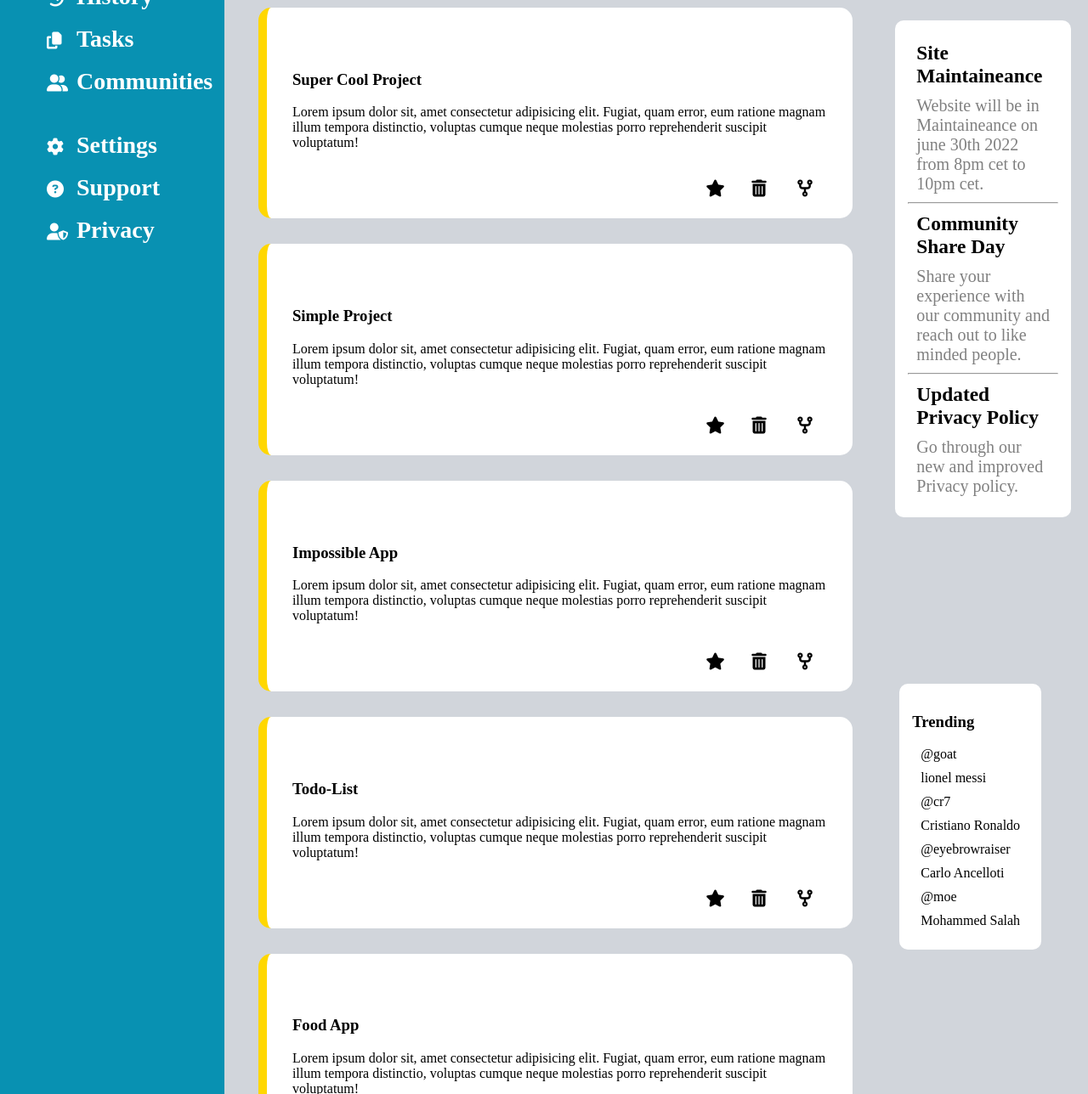
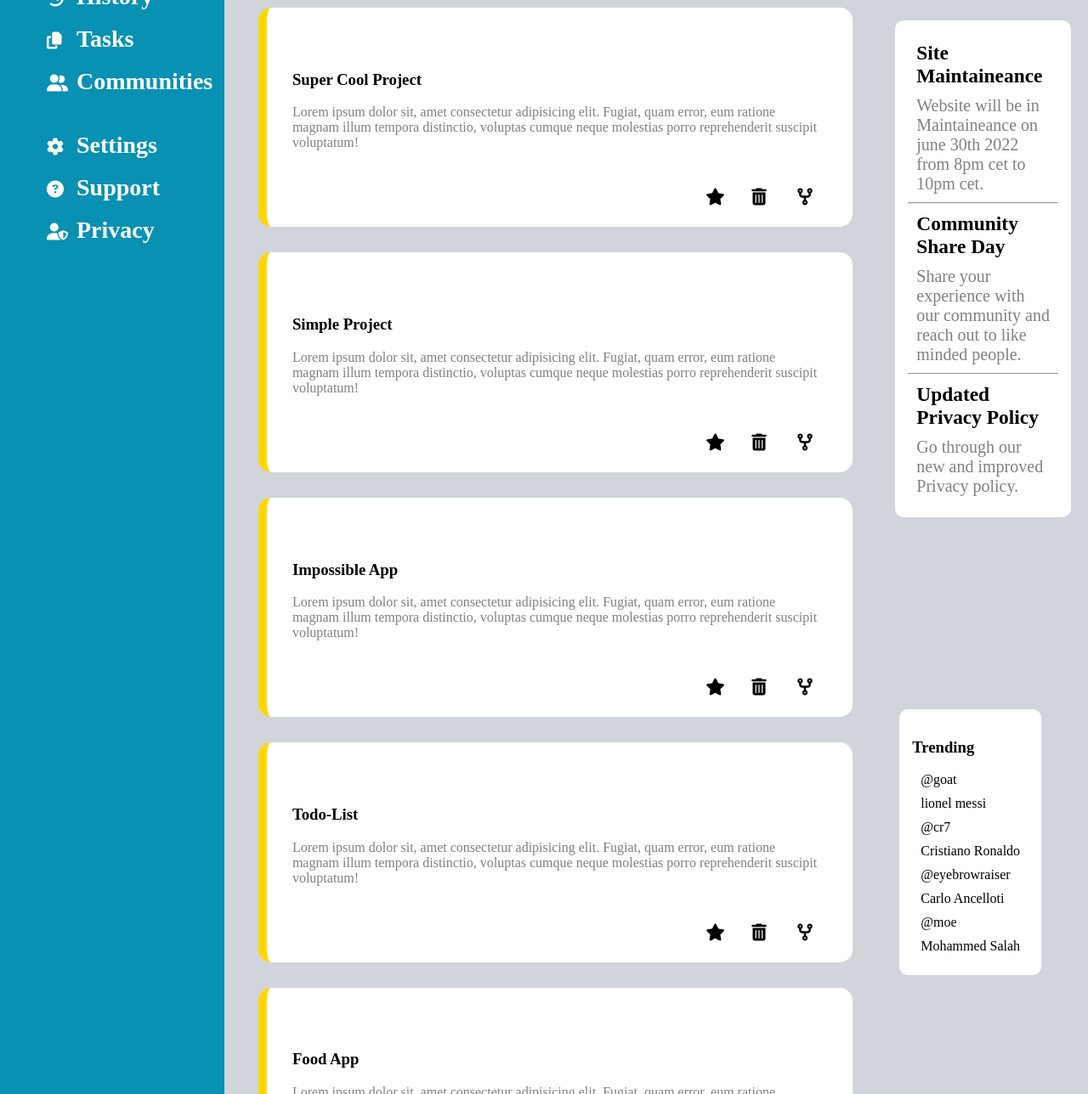
Before and after one commit to amannagle/admindashboard, a plain HTML site: page index.html in a window 1280 px wide. Shown: the part 332-1620 px from the top of the page at 85% size. Drawn offline with Linux system fonts and the light colour scheme.

Commit message:
added styling to all p

```diff
--- a/index.html
+++ b/index.html
@@ -69,7 +69,7 @@
         <div class="card">
             <div class="body">
                 <h3>Super Cool Project</h3>
-                Lorem ipsum dolor sit, amet consectetur adipisicing elit. Fugiat, quam error, eum ratione magnam illum tempora distinctio, voluptas cumque neque molestias porro reprehenderit suscipit voluptatum!
+                <p>Lorem ipsum dolor sit, amet consectetur adipisicing elit. Fugiat, quam error, eum ratione magnam illum tempora distinctio, voluptas cumque neque molestias porro reprehenderit suscipit voluptatum!</p>
             </div>
             <div class="icons">
                 <i class="fa-solid fa-star"></i>
@@ -80,7 +80,7 @@
         <div class="card">
             <div class="body">
                 <h3>Simple Project</h3>
-                Lorem ipsum dolor sit, amet consectetur adipisicing elit. Fugiat, quam error, eum ratione magnam illum tempora distinctio, voluptas cumque neque molestias porro reprehenderit suscipit voluptatum!
+                <p>Lorem ipsum dolor sit, amet consectetur adipisicing elit. Fugiat, quam error, eum ratione magnam illum tempora distinctio, voluptas cumque neque molestias porro reprehenderit suscipit voluptatum!</p>
             </div>
             <div class="icons">
                 <i class="fa-solid fa-star"></i>
@@ -91,7 +91,7 @@
         <div class="card">
             <div class="body">
                 <h3>Impossible App</h3>
-                Lorem ipsum dolor sit, amet consectetur adipisicing elit. Fugiat, quam error, eum ratione magnam illum tempora distinctio, voluptas cumque neque molestias porro reprehenderit suscipit voluptatum!
+                <p>Lorem ipsum dolor sit, amet consectetur adipisicing elit. Fugiat, quam error, eum ratione magnam illum tempora distinctio, voluptas cumque neque molestias porro reprehenderit suscipit voluptatum!</p>
             </div>
             <div class="icons">
                 <i class="fa-solid fa-star"></i>
@@ -102,7 +102,7 @@
         <div class="card">
             <div class="body">
                 <h3>Todo-List</h3>
-                Lorem ipsum dolor sit, amet consectetur adipisicing elit. Fugiat, quam error, eum ratione magnam illum tempora distinctio, voluptas cumque neque molestias porro reprehenderit suscipit voluptatum!
+                <p>Lorem ipsum dolor sit, amet consectetur adipisicing elit. Fugiat, quam error, eum ratione magnam illum tempora distinctio, voluptas cumque neque molestias porro reprehenderit suscipit voluptatum!</p>
             </div>
             <div class="icons">
                 <i class="fa-solid fa-star"></i>
@@ -113,7 +113,7 @@
         <div class="card">
             <div class="body">
                 <h3>Food App</h3>
-                Lorem ipsum dolor sit, amet consectetur adipisicing elit. Fugiat, quam error, eum ratione magnam illum tempora distinctio, voluptas cumque neque molestias porro reprehenderit suscipit voluptatum!
+                <p>Lorem ipsum dolor sit, amet consectetur adipisicing elit. Fugiat, quam error, eum ratione magnam illum tempora distinctio, voluptas cumque neque molestias porro reprehenderit suscipit voluptatum!</p>
             </div>
             <div class="icons">
                 <i class="fa-solid fa-star"></i>
@@ -124,7 +124,7 @@
         <div class="card">
             <div class="body">
                 <h3>Alarm Clock App</h3>
-                Lorem ipsum dolor sit, amet consectetur adipisicing elit. Fugiat, quam error, eum ratione magnam illum tempora distinctio, voluptas cumque neque molestias porro reprehenderit suscipit voluptatum!
+                <p>Lorem ipsum dolor sit, amet consectetur adipisicing elit. Fugiat, quam error, eum ratione magnam illum tempora distinctio, voluptas cumque neque molestias porro reprehenderit suscipit voluptatum!</p>
             </div>
             <div class="icons">
                 <i class="fa-solid fa-star"></i>
```
